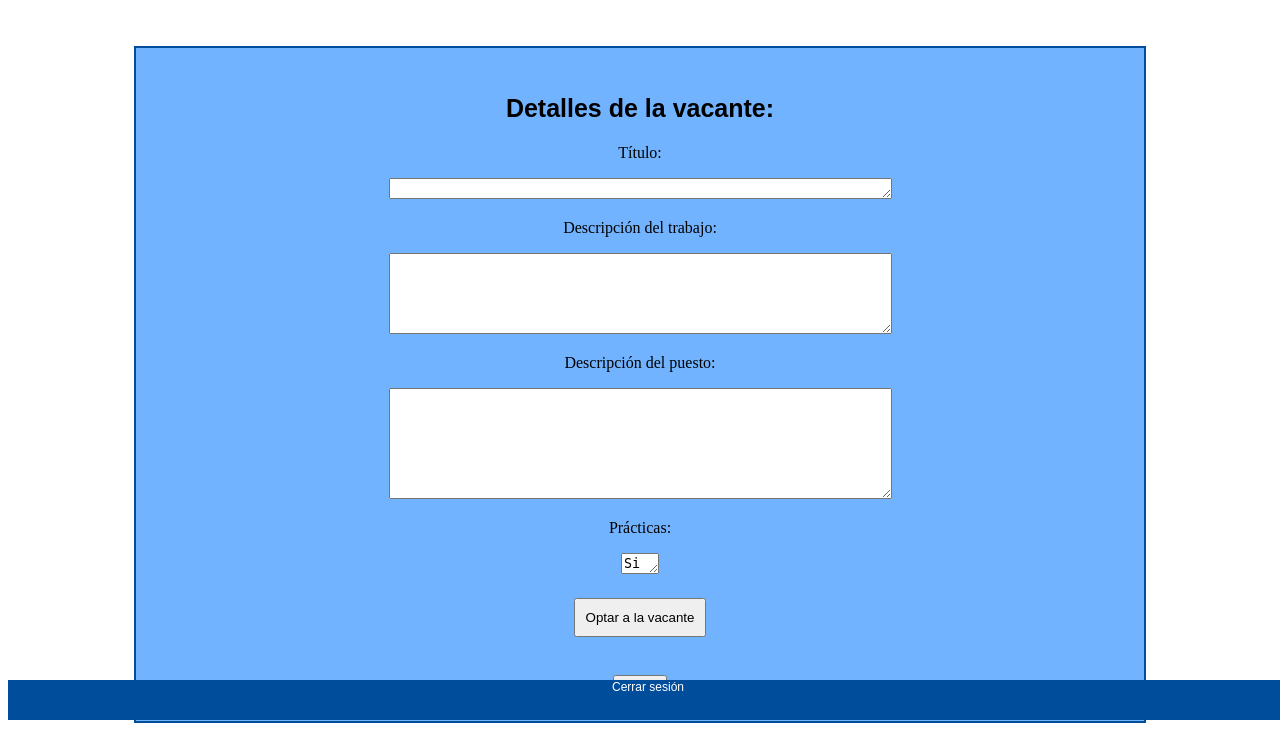
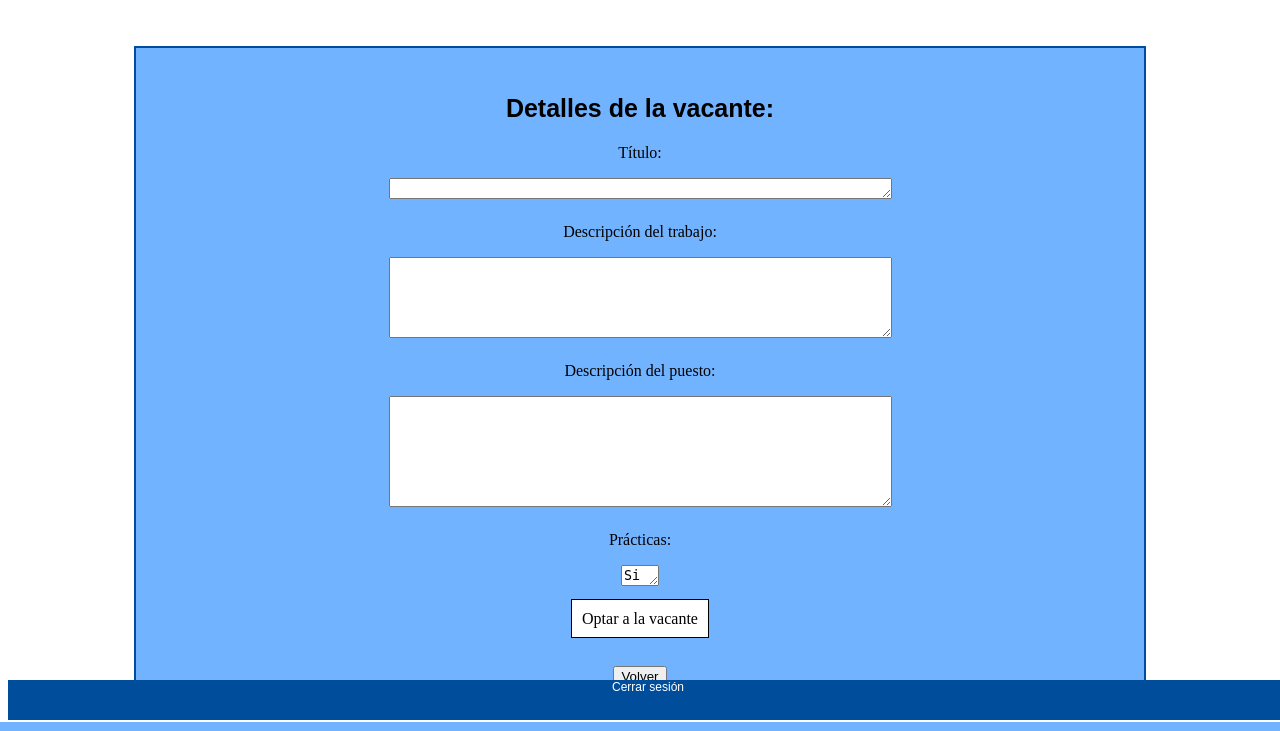
Before and after one commit to briancarrilloo/AP1-SQL, a PHP site: page /userpanel/vacant-actions/vacant-view-exalumn.php?id=1 in a window 1280 px wide. Shown: the part 80-811 px from the top of the page. Run offline with PHP 8.4, Linux system fonts and the light colour scheme; data that the repository does not hold is empty.

Commit message:
Revisión final

```diff
--- a/css/panel.css
+++ b/css/panel.css
@@ -45,6 +45,10 @@ p.loginTitle {
 }
 
 div.loginfield {
+    margin-bottom: 20px;
+}
+
+div.field {
     margin-bottom: 20px;
 }
 
@@ -105,7 +109,7 @@ a.button{
 }
 
 a.button:hover{
-    background-color: rgb(219, 219, 219);
+    background-color: rgb(235, 235, 235);
     text-decoration: none;
 }
 
@@ -116,7 +120,20 @@ a.closesession{
 }
 
 a.closesession:hover{
-    color: rgb(173, 173, 173);
+    color: rgb(235, 235, 235);
     text-decoration: none;
     text-align: center;
 }
+
+a.bigbutton{
+    background-color: white;
+    color: black;
+    padding: 10px;
+    border: 1px solid black;
+    text-decoration: none;
+}
+
+a.bigbutton:hover{
+    background-color: rgb(235, 235, 235);
+    text-decoration: none;
+}
--- a/userpanel/panel-exalumn.php
+++ b/userpanel/panel-exalumn.php
@@ -59,7 +59,7 @@
                                 <td>" . $vacant['fpdual'] . "</td>
                                 <td>
                                     <form>
-                                    <a class='button' href='./vacant-actions/vacant-view.php?id=" . $vacant['id-vacant'] ."'>Ver</a>
+                                    <a class='button' href='./vacant-actions/vacant-view-exalumn.php?id=" . $vacant['id-vacant'] ."'>Ver</a>
                                     <a class='button' href='./vacant-actions/join-vacant.php?id=" . $vacant['id-vacant'] ."'>Optar</a>
                                     </form>
                                 </td>
--- a/userpanel/vacant-actions/vacant-view-alumn.php
+++ b/userpanel/vacant-actions/vacant-view-alumn.php
@@ -51,7 +51,9 @@
 
                 echo "</div>";
                 echo "
-                <button class='BigButton'>Optar a la vacante</button>
+                <div class='field'>
+                    <a class='bigbutton' href='./join-vacant.php?id=" . $id ."'>Optar a la vacante</a>
+                </div>
                 </form>
                 <br>
                 <form action='../panel-alumn.php'>
--- a/userpanel/vacant-actions/vacant-view-exalumn.php
+++ b/userpanel/vacant-actions/vacant-view-exalumn.php
@@ -51,10 +51,12 @@
 
                 echo "</div>";
                 echo "
-                <button class='BigButton'>Optar a la vacante</button>
+                <div class='field'>
+                    <a class='bigbutton' href='./join-vacant.php?id=" . $id ."'>Optar a la vacante</a>
+                </div>
                 </form>
                 <br>
-                <form action='../panel-alumn.php'>
+                <form action='../panel-exalumn.php'>
                     <button>Volver</button>
                 </form>";
             ?>
```
Also changed, not shown: 2 other files.
